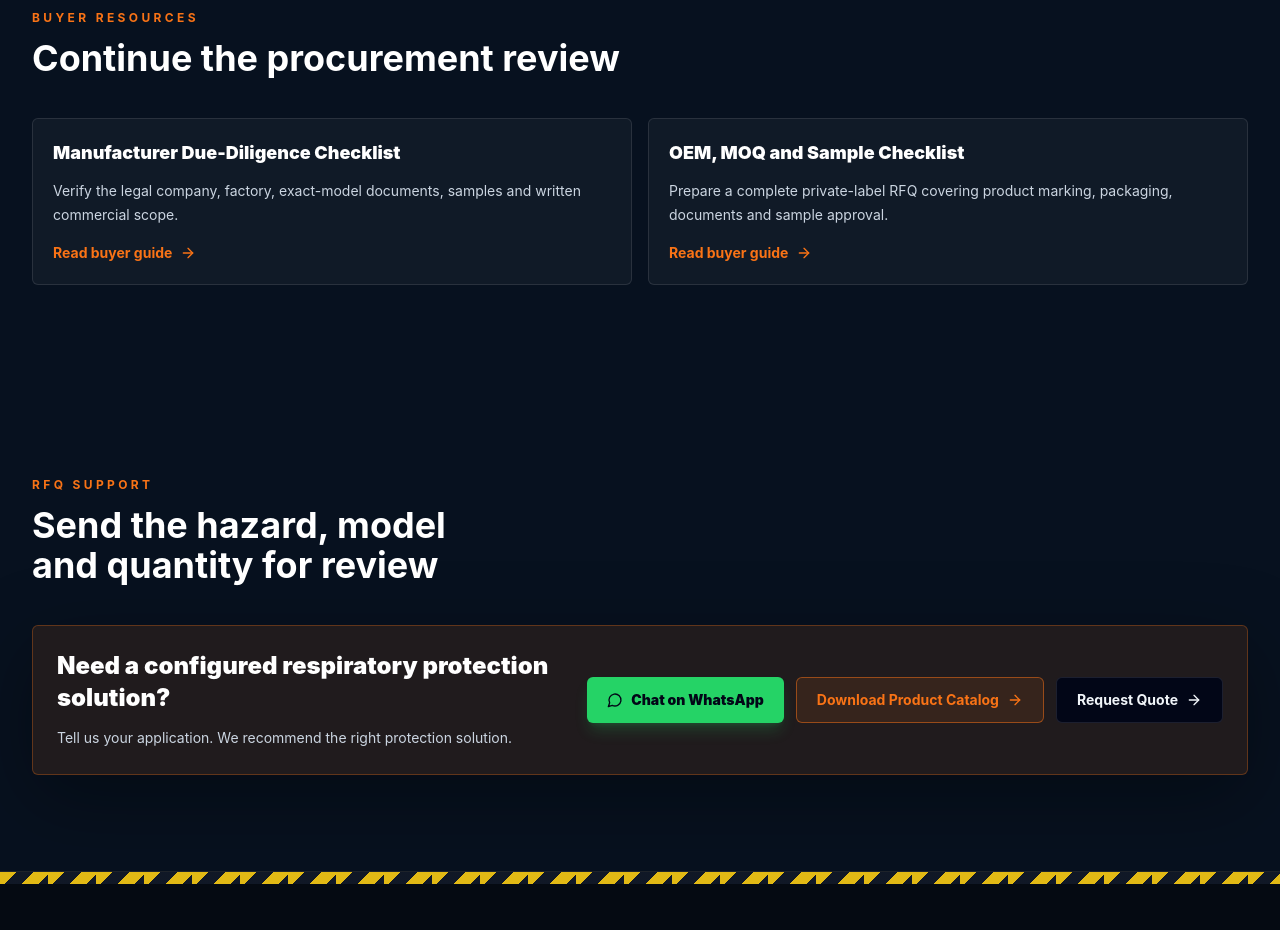
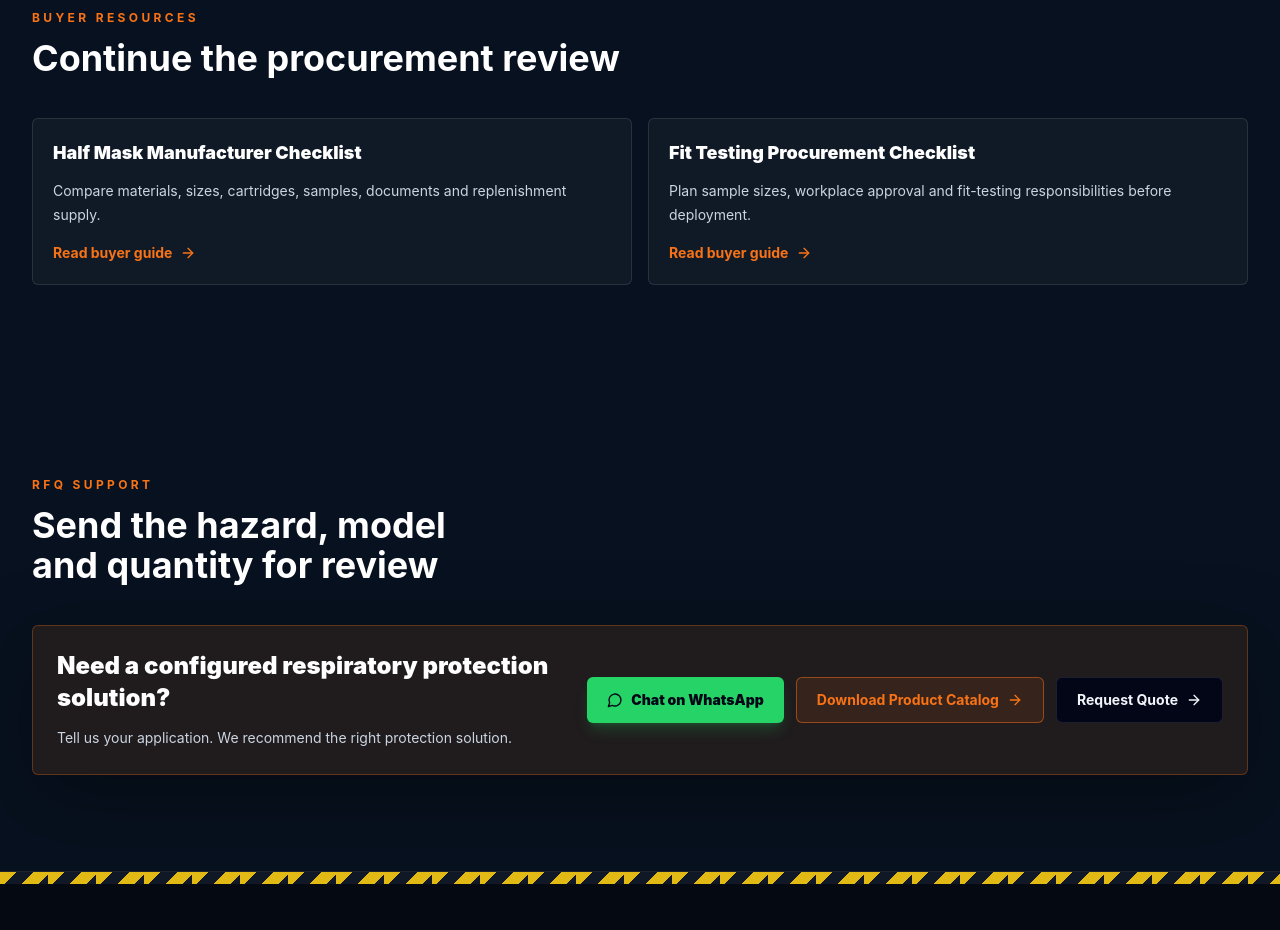
Before and after one commit to hysdoffice-ai/hulidun-safety, a Next.js app: page /half-face-respirators in a window 1280 px wide. Shown: the part 4060-4990 px from the top of the page. Built offline with nearby package versions, Linux system fonts and the light colour scheme; no server answers.

Commit message:
Add half mask manufacturer sourcing guide

```diff
--- a/src/components/products/ProductCategoryLanding.tsx
+++ b/src/components/products/ProductCategoryLanding.tsx
@@ -13,6 +13,44 @@ type ProductCategoryLandingProps = {
 
 export function ProductCategoryLanding({ landing }: ProductCategoryLandingProps) {
   const categoryProducts = products.filter((product) => product.category === landing.category);
+  const buyerResources = landing.category === "Half Face Respirators"
+    ? [
+        {
+          href: "/resources/how-to-choose-half-face-respirator-manufacturer-china/",
+          title: "Half Mask Manufacturer Checklist",
+          text: "Compare materials, sizes, cartridges, samples, documents and replenishment supply."
+        },
+        {
+          href: "/resources/respirator-fit-testing-procurement-checklist/",
+          title: "Fit Testing Procurement Checklist",
+          text: "Plan sample sizes, workplace approval and fit-testing responsibilities before deployment."
+        }
+      ]
+    : landing.category === "Filters & Cartridges"
+      ? [
+          {
+            href: "/resources/how-to-select-respirator-filter-cartridges/",
+            title: "Filter Cartridge Selection Guide",
+            text: "Match the filter family to the identified contaminant, facepiece and connector."
+          },
+          {
+            href: "/resources/respirator-cartridge-change-schedule-procurement-guide/",
+            title: "Cartridge Change Schedule Guide",
+            text: "Prepare objective replacement planning, storage and replenishment information."
+          }
+        ]
+      : [
+          {
+            href: "/resources/how-to-choose-full-face-respirator-manufacturer-china/",
+            title: "Manufacturer Due-Diligence Checklist",
+            text: "Verify the legal company, factory, exact-model documents, samples and written commercial scope."
+          },
+          {
+            href: "/resources/full-face-respirator-oem-moq-packaging-documents-sample-checklist/",
+            title: "OEM, MOQ and Sample Checklist",
+            text: "Prepare a complete private-label RFQ covering product marking, packaging, documents and sample approval."
+          }
+        ];
   const baseUrl = `https://www.hulidun.com/${landing.slug}/`;
   const breadcrumbSchema = {
     "@context": "https://schema.org",
@@ -118,18 +156,7 @@ export function ProductCategoryLanding({ landing }: ProductCategoryLandingProps)
       </Section>
       <Section eyebrow="Buyer Resources" title="Continue the procurement review">
         <div className="grid gap-4 md:grid-cols-2">
-          {[
-            {
-              href: "/resources/how-to-choose-full-face-respirator-manufacturer-china/",
-              title: "Manufacturer Due-Diligence Checklist",
-              text: "Verify the legal company, factory, exact-model documents, samples and written commercial scope."
-            },
-            {
-              href: "/resources/full-face-respirator-oem-moq-packaging-documents-sample-checklist/",
-              title: "OEM, MOQ and Sample Checklist",
-              text: "Prepare a complete private-label RFQ covering product marking, packaging, documents and sample approval."
-            }
-          ].map((resource) => (
+          {buyerResources.map((resource) => (
             <Link
               key={resource.href}
               href={resource.href}
```
